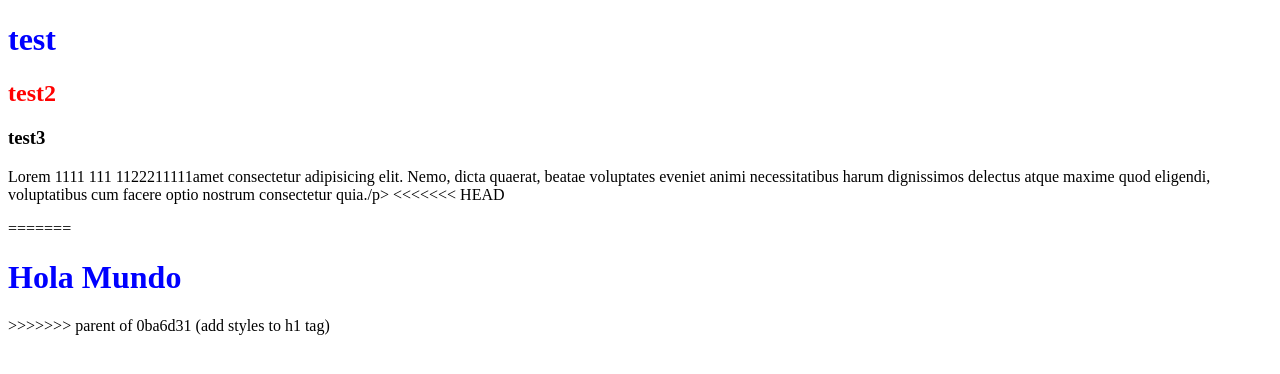
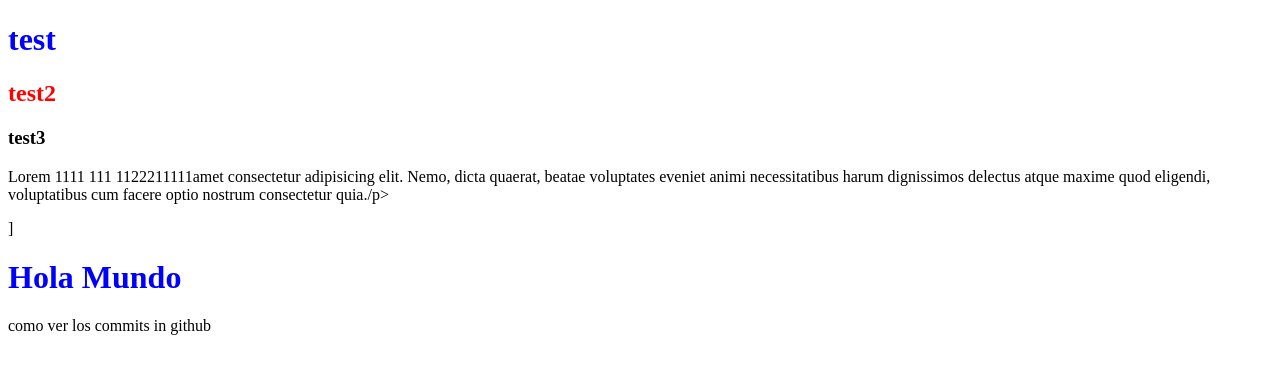
Before and after one commit to soar-telescope/dev-practice, a plain HTML site: page index.html in a window 1280 px wide. Drawn offline with Linux system fonts and the light colour scheme.

Commit message:
commit despues del reverse

```diff
--- a/index.html
+++ b/index.html
@@ -21,12 +21,11 @@
     <h3>test3</h3>
     <div>
         <p>Lorem 1111 111 1122211111amet consectetur adipisicing elit. Nemo, dicta quaerat, beatae voluptates eveniet animi necessitatibus harum dignissimos delectus atque maxime quod eligendi, voluptatibus cum facere optio nostrum consectetur quia./p>
-<<<<<<< HEAD
+
     </div>
-=======
-	<h1>Hola Mundo</h1>
+]
+	    <h1>Hola Mundo</h1>
     </div>
->>>>>>> parent of 0ba6d31 (add styles to h1 tag)
 
 </body>
-</html>
+</html>como ver los commits in github
```
